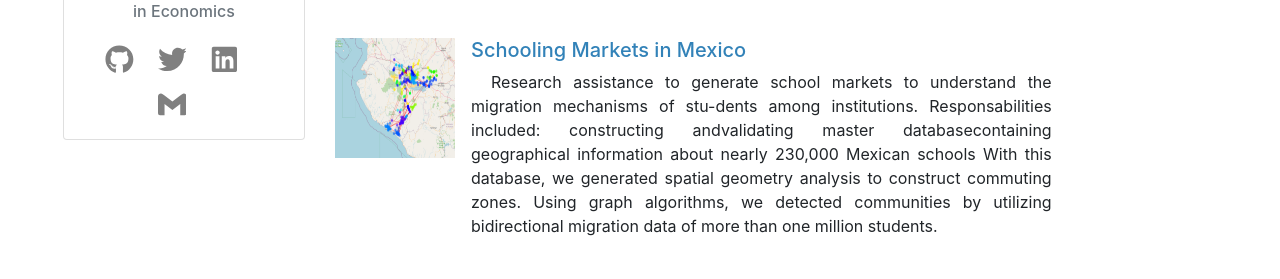
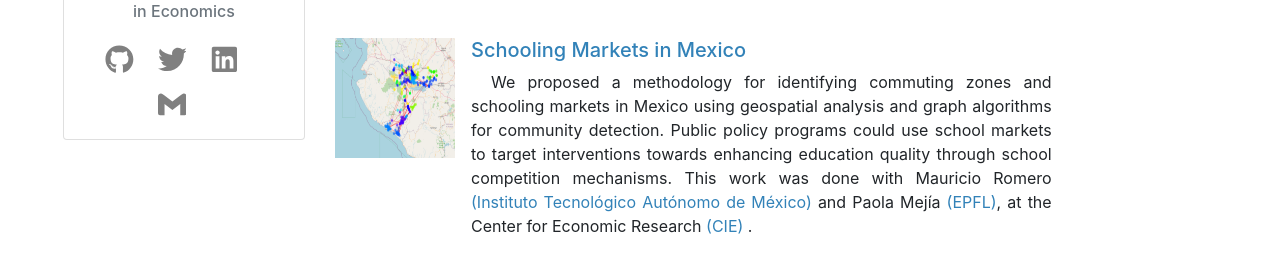
Before and after one commit to C1587S/cadavid-sanchez, a React (Create React App) app: page /#/ in a window 1280 px wide. Shown: the part 388-667 px from the top of the page. Built offline with nearby package versions, Linux system fonts and the light colour scheme.

Commit message:
Updates Schooling Markets summary

```diff
--- a/src/components/DataScience/DataScienceResearch.js
+++ b/src/components/DataScience/DataScienceResearch.js
@@ -22,11 +22,8 @@ function DataScienceResearch() {
           <h5 class="colored_heading_h5">Schooling Markets in Mexico</h5>
           </a>
           <p className="p_ind">
-          Research  assistance  to  generate  school  markets  to  understand  the  migration  mechanisms
-          of  stu-dents  among  institutions.   Responsabilities  included:  constructing  andvalidating
-          master  databasecontaining geographical information about nearly 230,000 Mexican schools With this
-          database, we generated spatial geometry analysis to construct commuting zones. Using graph algorithms,
-          we detected communities by utilizing bidirectional migration data of more than one million students.
+          We proposed a methodology for identifying commuting zones and schooling markets in Mexico using geospatial analysis and graph algorithms for community detection. Public policy programs could use school markets to target interventions towards enhancing education quality through school competition mechanisms.
+          This work was done with Mauricio Romero <a href="https://www.itam.mx/">(Instituto Tecnológico Autónomo de México) </a> and Paola Mejía <a href="https://www.epfl.ch/en/">(EPFL)</a>, at the Center for Economic Research <a href="http://cie.itam.mx/">(CIE) </a>.
           </p>
         </Media.Body>
       </Media>
```
